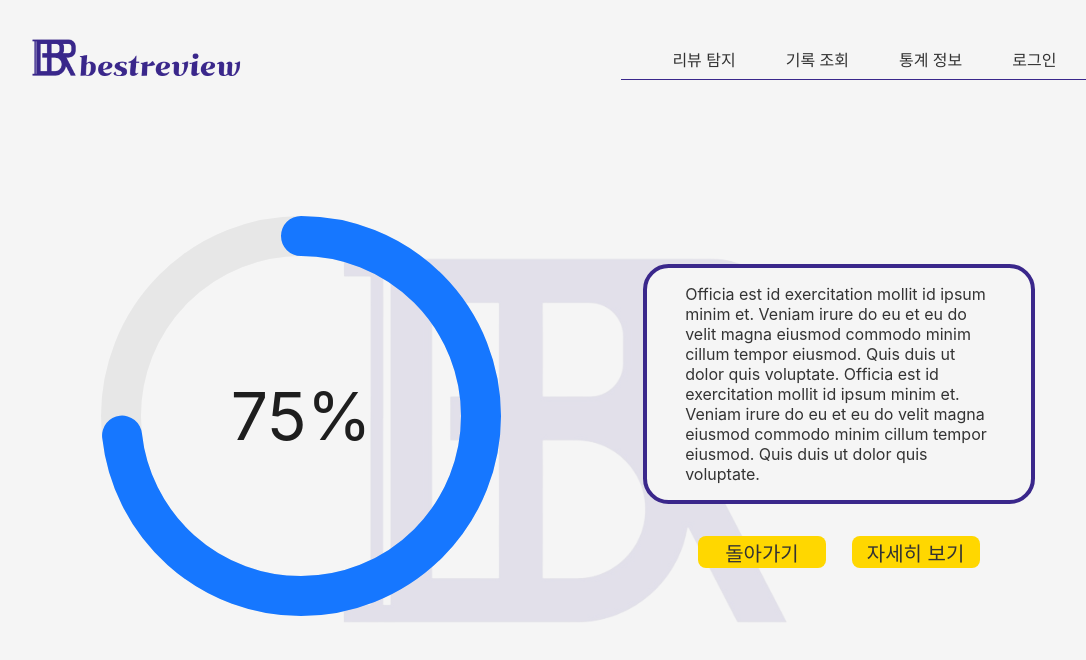
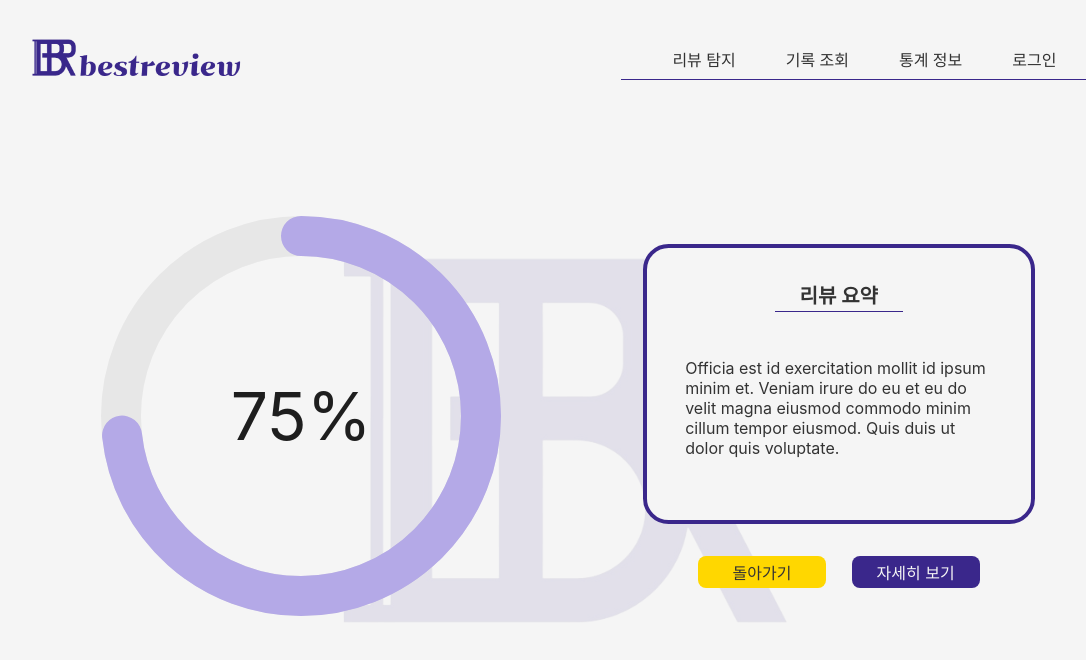
Before and after one commit to Radian06/BERE2-front, a React (Create React App) app: page /result in a window 1280 px wide. Shown: the top 660 px of the page, without its empty margins (70-1156 px from the left). Built offline with nearby package versions, Linux system fonts and the light colour scheme; a web font is replaced by a local one.

Commit message:
🎨 :: 결과 페이지 스타일 수정

```diff
--- a/src/component/Css/result.css
+++ b/src/component/Css/result.css
@@ -36,6 +36,35 @@
     gap: 4vh;
 }
 
+.result_explantaion_container {
+    width: 24vw;
+    min-height: 26vh;
+    padding: 2vh 3vw;
+
+    display: flex;
+    flex-direction: column;
+    align-items: center;
+
+    border-radius: 2vw;
+    border: 0.5vh solid #3A278B;
+    background-color: #F5F5F5;
+}
+
+.result_title {
+    width: 10vw;
+    height: 4vh;
+    margin-top: 1.8vh;
+
+    display: flex;
+    justify-content: center;
+    align-items: center;
+
+    border-bottom: 0.2vh solid #3A278B;
+    color: #333333;
+    font-size: 2.5vh;
+    font-weight: bold;
+}
+
 .result_explanation {
     width: 24vw;
     min-height: 20vh;
@@ -44,15 +73,27 @@
     display: flex;
     align-items: center;
 
-    border-radius: 2vw;
-    border: 0.5vh solid #3A278B;
-    background-color: #F5F5F5;
     color: #333333;
 }
 
 .result_btn_box {
     display: flex;
     gap: 2vw;
+}
+
+.result_back_btn {
+    width: 10vw;
+    height: 4vh;
+
+    display: flex;
+    justify-content: center;
+    align-items: center;
+
+    background-color: #FFD700;
+    border-radius: 1vh;
+    color: #333333;
+    font-size: 2vh;
+    text-decoration: none;
 }
 
 .result_btn {
@@ -63,9 +104,9 @@
     justify-content: center;
     align-items: center;
 
-    background-color: #FFD700;
+    background-color: #3A278B;
     border-radius: 1vh;
-    color: #333333;
-    font-size: 2.5vh;
+    color: #F5F5F5;
+    font-size: 2vh;
     text-decoration: none;
 }
--- a/src/component/resultProgress.jsx
+++ b/src/component/resultProgress.jsx
@@ -1,9 +1,17 @@
 import { Flex, Progress } from "antd";
 
-function ResultProgress() {
+function ResultProgress({ percent = 75 }) {
+    const strokeColor = percent === 100 ? "#3A278B" : "#b4a9e7ff";
+
     return (
         <Flex gap="small" wrap>
-            <Progress type="circle" percent={75} width={400} strokeWidth={10} />
+            <Progress
+                type="circle"
+                percent={percent}
+                width={400}
+                strokeWidth={10}
+                strokeColor={strokeColor}
+            />
         </Flex>
     );
 }
--- a/src/pages/result.js
+++ b/src/pages/result.js
@@ -14,12 +14,15 @@ function Result() {
                         <ResultProgress />
                     </div>
                     <div className="result_box">
-                        <div className="result_explanation">
-                            Officia est id exercitation mollit id ipsum minim et. Veniam irure do eu et eu do velit magna eiusmod commodo minim cillum tempor eiusmod. Quis duis ut dolor quis voluptate.
-                            Officia est id exercitation mollit id ipsum minim et. Veniam irure do eu et eu do velit magna eiusmod commodo minim cillum tempor eiusmod. Quis duis ut dolor quis voluptate.
+                        <div className="result_explantaion_container">
+                            <div className="result_title">리뷰 요약</div>
+                            <div className="result_explanation">
+                                Officia est id exercitation mollit id ipsum minim et. Veniam irure do eu et eu do velit magna eiusmod commodo minim cillum tempor eiusmod. Quis duis ut dolor quis voluptate.
+                            </div>
                         </div>
+
                         <div className="result_btn_box">
-                            <Link to="/" className="result_btn">돌아가기</Link>
+                            <Link to="/" className="result_back_btn">돌아가기</Link>
                             <Link to="/result-detailed" className="result_btn">자세히 보기</Link>
                         </div>
                     </div>
```
